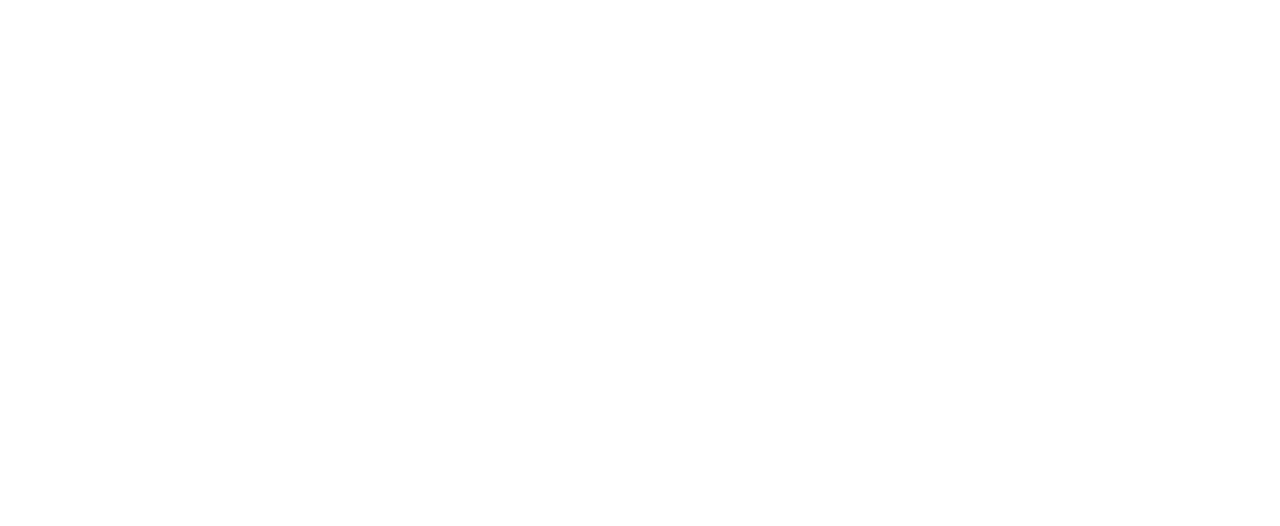
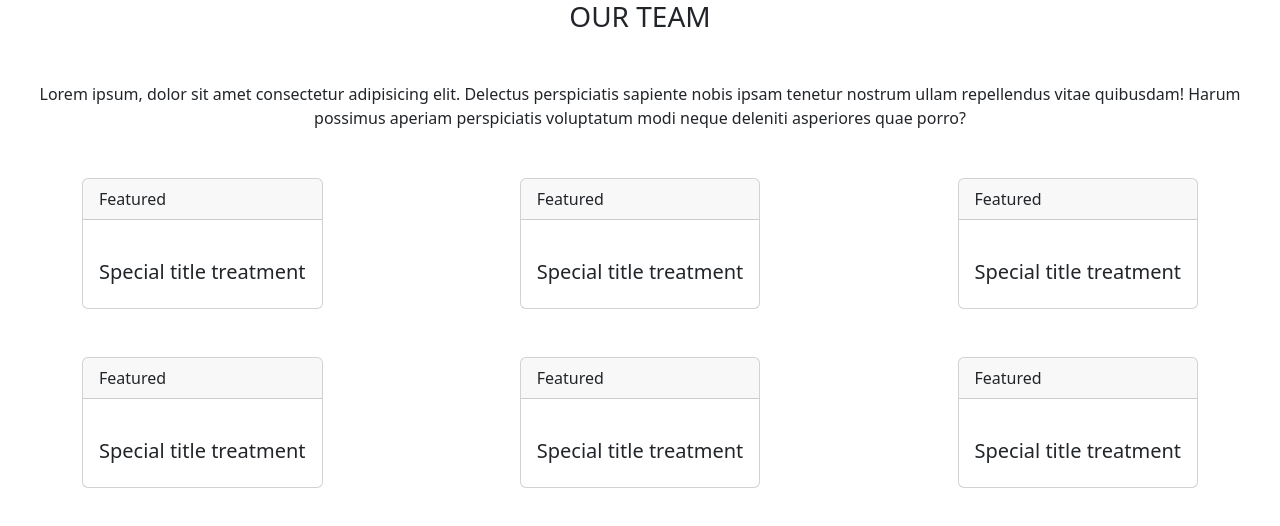
Before and after one commit to christiandigiandomenico/js-our-team, a plain HTML site: page index.html in a window 1280 px wide. Drawn offline with nearby package versions, Linux system fonts and the light colour scheme.

Commit message:
Aggiunta immagini

```diff
--- a/index.html
+++ b/index.html
@@ -6,11 +6,100 @@
     <meta name="viewport" content="width=device-width, initial-scale=1.0">
     <title>Our Team</title>
     <link rel="stylesheet" href="./css/style.css">
+
+    <!--Bootstrap-->
+
+    <link href="https://cdn.jsdelivr.net/npm/bootstrap@5.3.2/dist/css/bootstrap.min.css" rel="stylesheet"
+        integrity="sha384-T3c6CoIi6uLrA9TneNEoa7RxnatzjcDSCmG1MXxSR1GAsXEV/Dwwykc2MPK8M2HN" crossorigin="anonymous">
 </head>
 
 <body>
 
+    <div class="container-fluid">
+
+        <h3 class="text-center mb-5">OUR TEAM</h3>
+
+        <p class="text-center mb-5">Lorem ipsum, dolor sit amet consectetur adipisicing elit. Delectus perspiciatis
+            sapiente
+            nobis ipsam tenetur
+            nostrum ullam repellendus vitae quibusdam! Harum possimus aperiam perspiciatis voluptatum modi neque
+            deleniti asperiores quae porro?</p>
+
+        <div class="container d-flex justify-content-between mb-5">
+
+            <div class="card">
+                <div class="card-header">
+                    Featured
+                </div>
+                <div class="card-body">
+                    <img src="">
+                    <h5 class="card-title">Special title treatment</h5>
+                </div>
+            </div>
+
+            <div class="card">
+                <div class="card-header">
+                    Featured
+                </div>
+                <div class="card-body">
+                    <img src="">
+                    <h5 class="card-title">Special title treatment</h5>
+                </div>
+            </div>
+
+            <div class="card">
+                <div class="card-header">
+                    Featured
+                </div>
+                <div class="card-body">
+                    <img src="">
+                    <h5 class="card-title">Special title treatment</h5>
+                </div>
+            </div>
+
+        </div>
+
+        <div class="container d-flex justify-content-between">
+
+            <div class="card">
+                <div class="card-header">
+                    Featured
+                </div>
+                <div class="card-body">
+                    <img src="">
+                    <h5 class="card-title">Special title treatment</h5>
+                </div>
+            </div>
+
+            <div class="card">
+                <div class="card-header">
+                    Featured
+                </div>
+                <div class="card-body">
+                    <img src="">
+                    <h5 class="card-title">Special title treatment</h5>
+                </div>
+            </div>
+
+            <div class="card">
+                <div class="card-header">
+                    Featured
+                </div>
+                <div class="card-body">
+                    <img src="">
+                    <h5 class="card-title">Special title treatment</h5>
+                </div>
+            </div>
+
+        </div>
+
+    </div>
+
+    <!--Javascript e Bootstrap-->
     <script src="./js/script.js"></script>
+    <script src="https://cdn.jsdelivr.net/npm/bootstrap@5.3.2/dist/js/bootstrap.bundle.min.js"
+        integrity="sha384-C6RzsynM9kWDrMNeT87bh95OGNyZPhcTNXj1NW7RuBCsyN/o0jlpcV8Qyq46cDfL"
+        crossorigin="anonymous"></script>
 
 </body>
 
```
Also changed, not shown: img/angela-caroll-chief-editor.jpg (added), img/angela-lopez-social-media-manager.jpg (added), img/barbara-ramos-graphic-designer.jpg (added), img/scott-estrada-developer.jpg (added), img/walter-gordon-office-manager.jpg (added), img/wayne-barnett-founder-ceo.jpg (added), js/script.js (line endings or trailing spaces).
